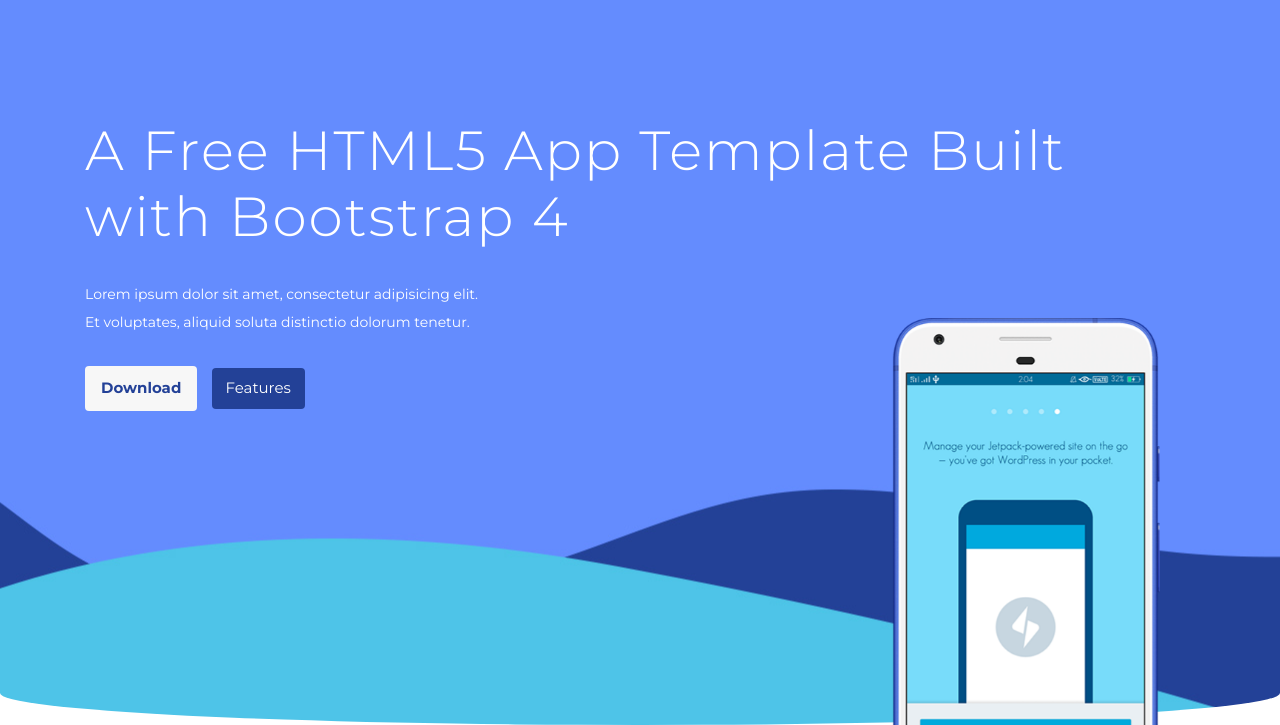
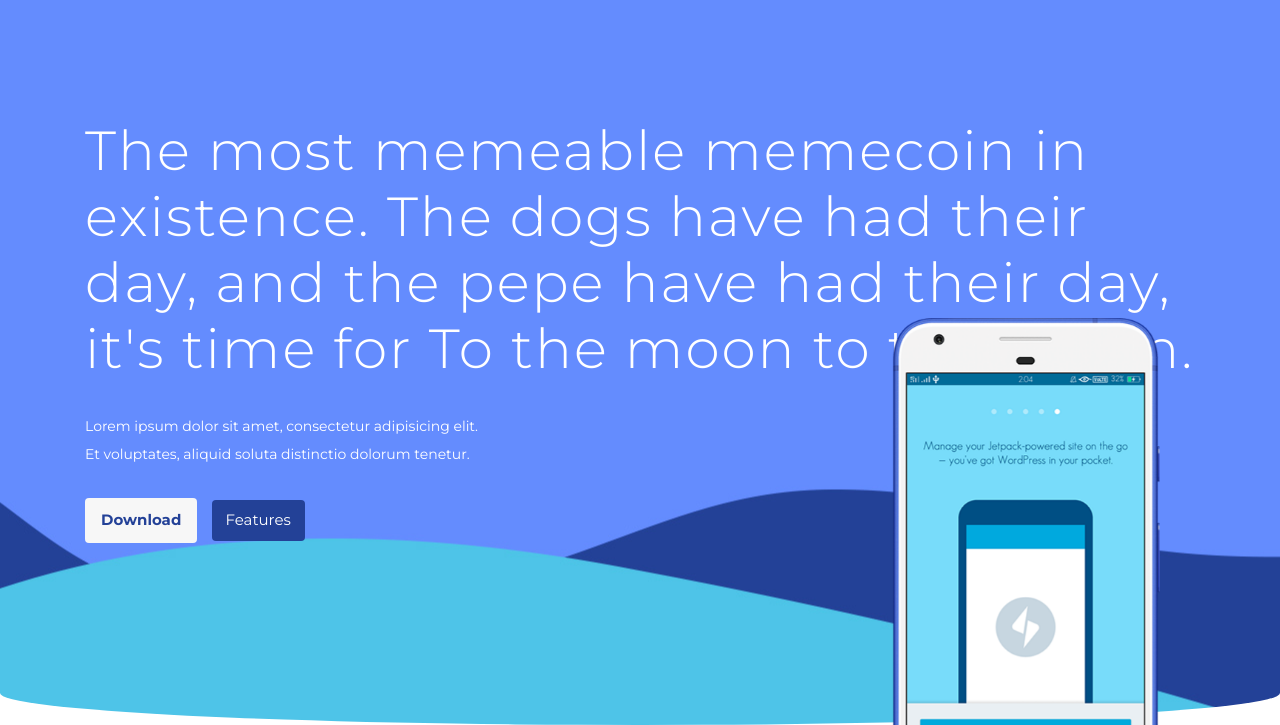
Before and after one commit to tokenlover/tokenlover.github.io, a plain HTML site: page index.html in a window 1280 px wide. Shown: the part 75-800 px from the top of the page. Drawn offline with Linux system fonts and the light colour scheme.

Commit message:
Update index.html

```diff
--- a/index.html
+++ b/index.html
@@ -77,8 +77,8 @@
 			</div>
 		</nav>
 
-		<div class="container fh5co-hero-inner">
-			<h1 class="animated fadeIn wow" data-wow-delay="0.4s">A Free HTML5 App Template Built with Bootstrap 4</h1>
+		<div class="container fh5co-hero-inner">  <!-- home -->
+			<h1 class="animated fadeIn wow" data-wow-delay="0.4s">The most memeable memecoin in existence. The dogs have had their day, and the pepe have had their day, it's time for To the moon to take regin.</h1>
 			<p class="animated fadeIn wow" data-wow-delay="0.67s">Lorem ipsum dolor sit amet, consectetur adipisicing elit. Et voluptates, aliquid soluta distinctio dolorum tenetur. </p>
 			<button class="btn btn-md download-btn-first wow fadeInLeft animated" data-wow-delay="0.85s" onclick="$('#fh5co-download').goTo();return false;">Download</button>
 			<button class="btn btn-md features-btn-first animated fadeInLeft wow" data-wow-delay="0.95s" onclick="$('#fh5co-features').goTo();return false;">Features</button>
```
